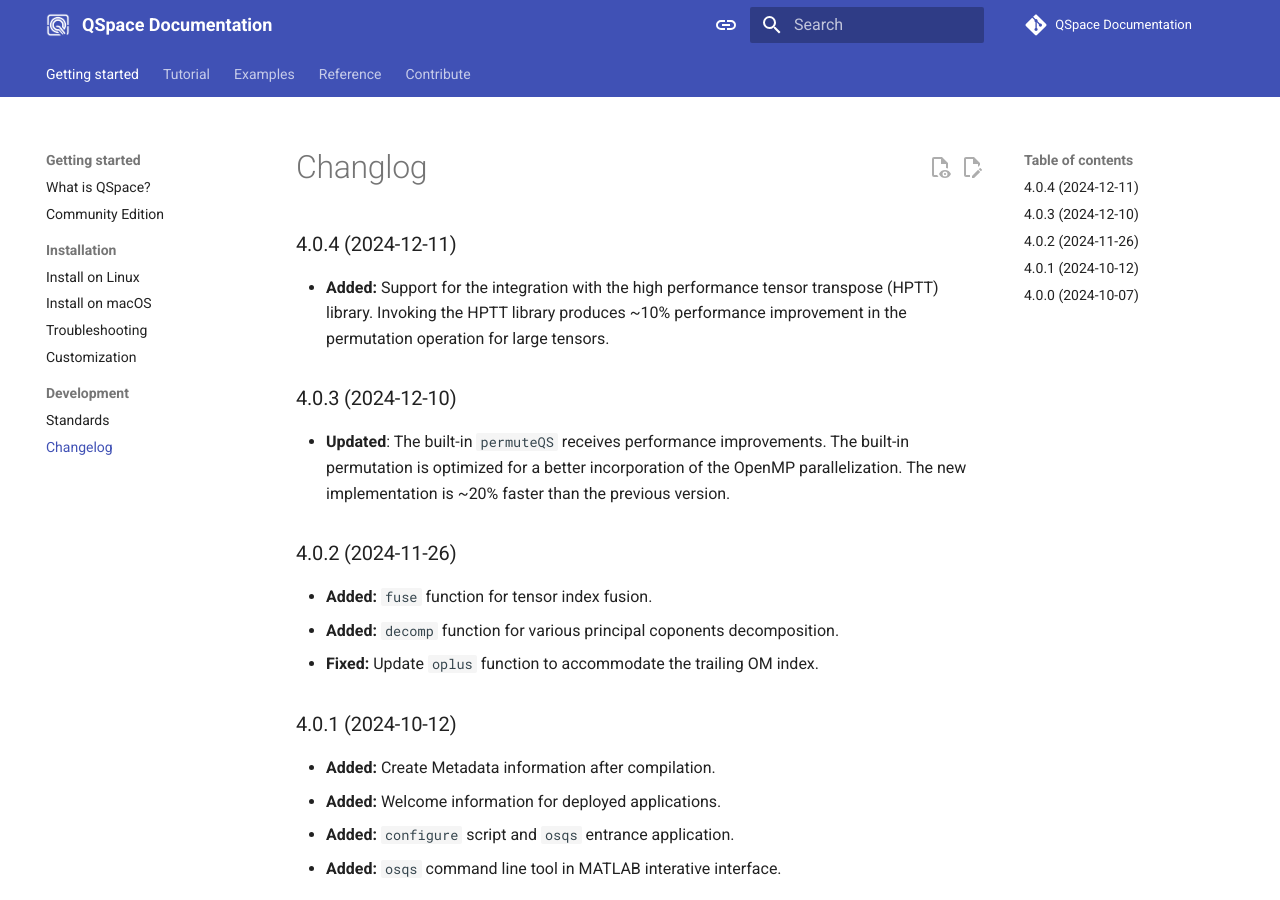
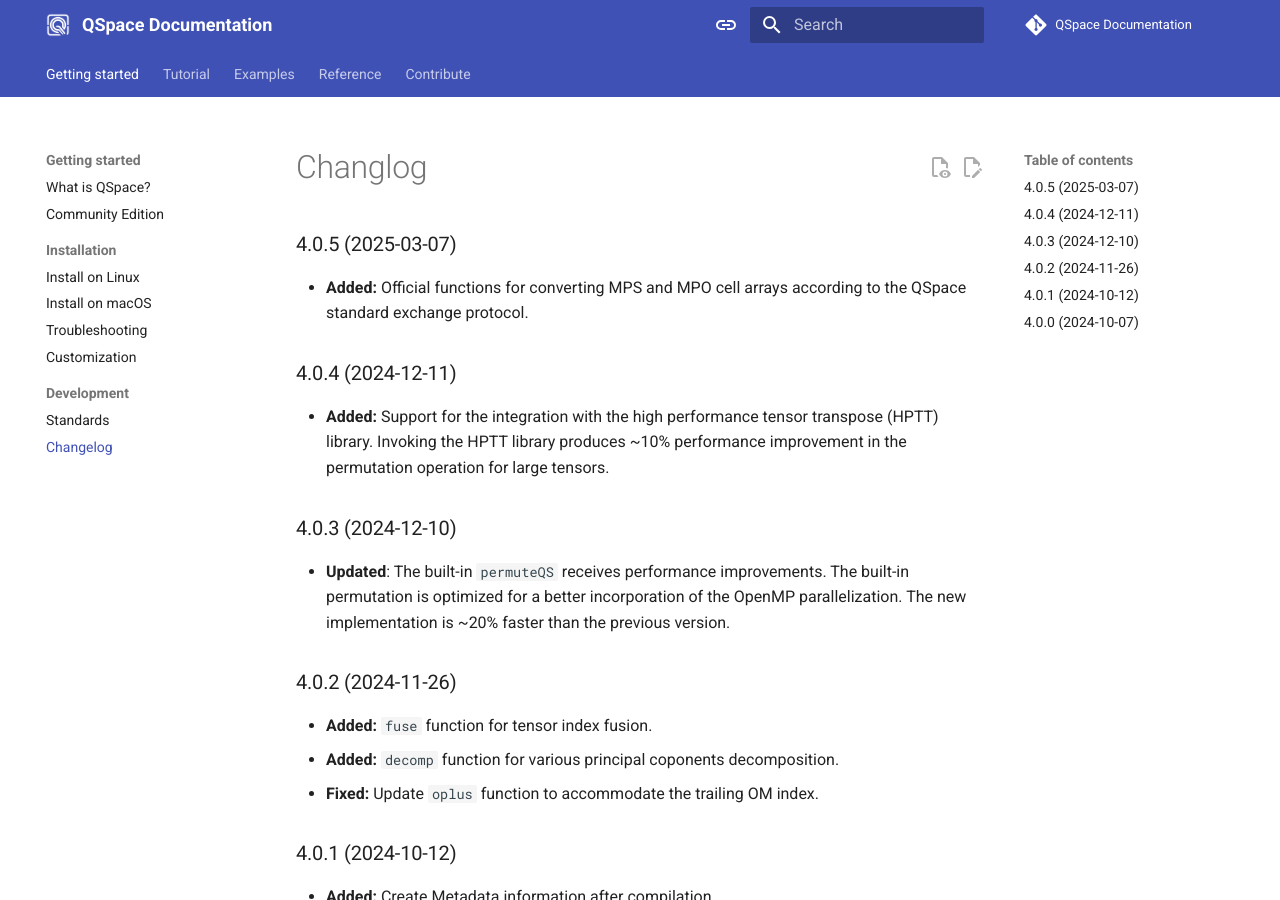
Before and after one commit to Open-Source-QSpace/QSpace-Documentation, an MkDocs documentation site: the page built from docs/changelog.md, in a window 1280 px wide and 900 px high. Built offline with MkDocs 1.6.1 and Material for MkDocs 9.7.7, drawn with Linux system fonts in a browser that asks for light colours; comment, search, counter and statistics services are not loaded.

Commit message:
Update changelog for version 4.0.5 with new features for MPS and MPO cell arrays

```diff
--- a/docs/changelog.md
+++ b/docs/changelog.md
@@ -1,4 +1,9 @@
 # Changlog
+
+### 4.0.5 (2025-03-07)
+
+- **Added:** Official functions for converting MPS and MPO cell arrays
+according to the QSpace standard exchange protocol.
 
 ### 4.0.4 (2024-12-11)
 
```
